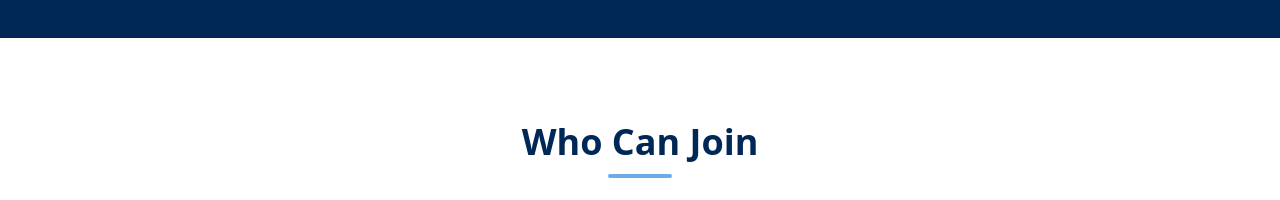
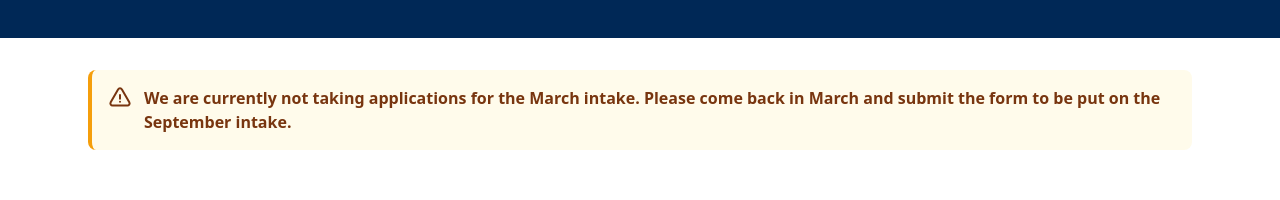
Before and after one commit to BenMcD23/cadet-website, a React (Vite) app: page /join in a window 1280 px wide. Shown: the part 266-466 px from the top of the page. Built offline with nearby package versions, Linux system fonts and the light colour scheme; no server answers.

Commit message:
Add banner: not taking applications for March intake
Co-Authored-By: Claude Sonnet 5.5 <noreply@anthropic.com>
Claude-Session: https://claude.ai/code/session_019gM2vCUJ8tCdFhe6P4sPVn

```diff
--- a/src/pages/join.jsx
+++ b/src/pages/join.jsx
@@ -13,17 +13,17 @@ function Join() {
             />
 
             {/* applications notice */}
-            {/* <div className="section-container mt-8">
+            <div className="section-container mt-8">
                 <div className="flex items-start gap-3 rounded-lg border-l-4 border-amber-500 bg-amber-50 p-4 text-amber-900">
                     <svg xmlns="http://www.w3.org/2000/svg" fill="none" viewBox="0 0 24 24" strokeWidth="2" stroke="currentColor" className="size-6 shrink-0">
                         <path strokeLinecap="round" strokeLinejoin="round" d="M12 9v3.75m-9.303 3.376c-.866 1.5.217 3.374 1.948 3.374h14.71c1.73 0 2.813-1.874 1.948-3.374L13.949 3.378c-.866-1.5-3.032-1.5-3.898 0L2.697 16.126ZM12 15.75h.007v.008H12v-.008Z" />
                     </svg>
                     <p className="font-semibold">
-                        Apologies, but we are not accepting any new cadet applications at the moment.
-                        Staff and committee enquiries are still very welcome.
+                        We are currently not taking applications for the March intake.
+                        Please come back in March and submit the form to be put on the September intake.
                     </p>
                 </div>
-            </div> */}
+            </div>
 
             {/* who can join */}
             <div className="section bg-white">
```
